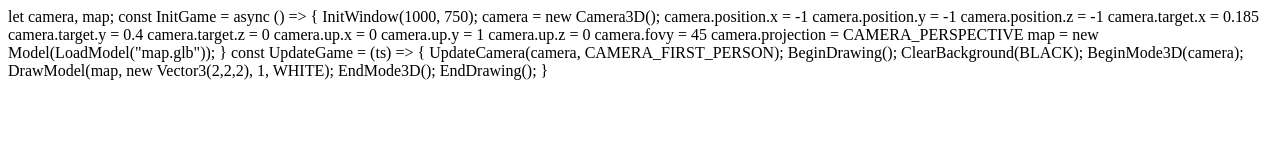
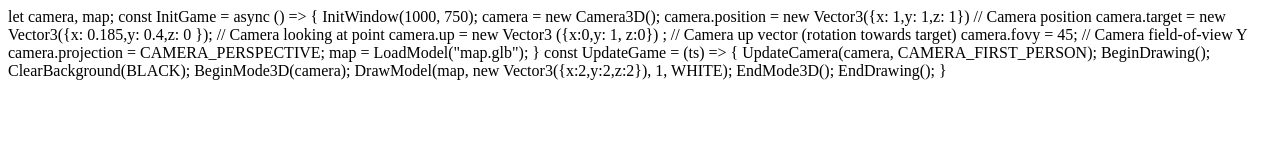
Before and after one commit to theutisticcoder/lordofthefries, a plain HTML site: page index.html in a window 1280 px wide. Drawn offline with Linux system fonts and the light colour scheme.

Commit message:
fix vectors

```diff
--- a/index.html
+++ b/index.html
@@ -14,21 +14,12 @@
     const InitGame = async () => {
     InitWindow(1000, 750);
     camera = new Camera3D();
-    camera.position.x = -1
-    camera.position.y = -1
-    camera.position.z = -1
-
-    camera.target.x = 0.185
-    camera.target.y = 0.4
-    camera.target.z = 0
-
-    camera.up.x = 0
-    camera.up.y = 1
-    camera.up.z = 0
-
-    camera.fovy = 45
-    camera.projection = CAMERA_PERSPECTIVE
-     map = new Model(LoadModel("map.glb"));
+    camera.position = new Vector3({x: 1,y: 1,z: 1}) // Camera position
+    camera.target = new Vector3({x: 0.185,y: 0.4,z: 0 }); // Camera looking at point
+    camera.up = new Vector3 ({x:0,y: 1, z:0}) ; // Camera up vector (rotation towards target)
+    camera.fovy = 45; // Camera field-of-view Y
+    camera.projection = CAMERA_PERSPECTIVE;
+     map = LoadModel("map.glb");
     }
 
     const UpdateGame = (ts) => {
@@ -36,7 +27,7 @@
     BeginDrawing();
     ClearBackground(BLACK);
     BeginMode3D(camera);
-    DrawModel(map, new Vector3(2,2,2), 1, WHITE);
+    DrawModel(map, new Vector3({x:2,y:2,z:2}), 1, WHITE);
     EndMode3D();
     EndDrawing();
     }
```
